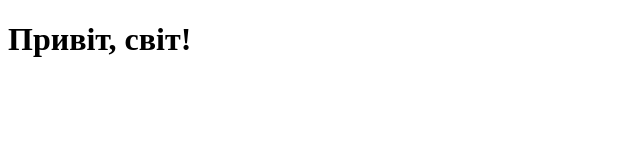
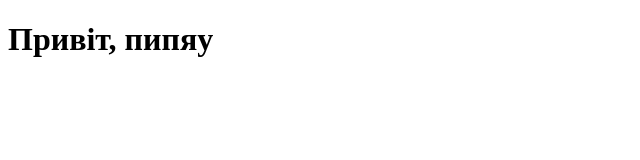
Before and after one commit to Luuudaa/pipay, a plain HTML site: page index.html in a window 1280 px wide. Shown: the full height of the page, 0-640 px from the left. Drawn offline with Linux system fonts and the light colour scheme.

Commit message:
Update index.html

```diff
--- a/index.html
+++ b/index.html
@@ -5,6 +5,6 @@
     <title>Мій проект</title>
 </head>
 <body>
-    <h1>Привіт, світ!</h1>
+    <h1>Привіт, пипяу</h1>
 </body>
 </html>
```
